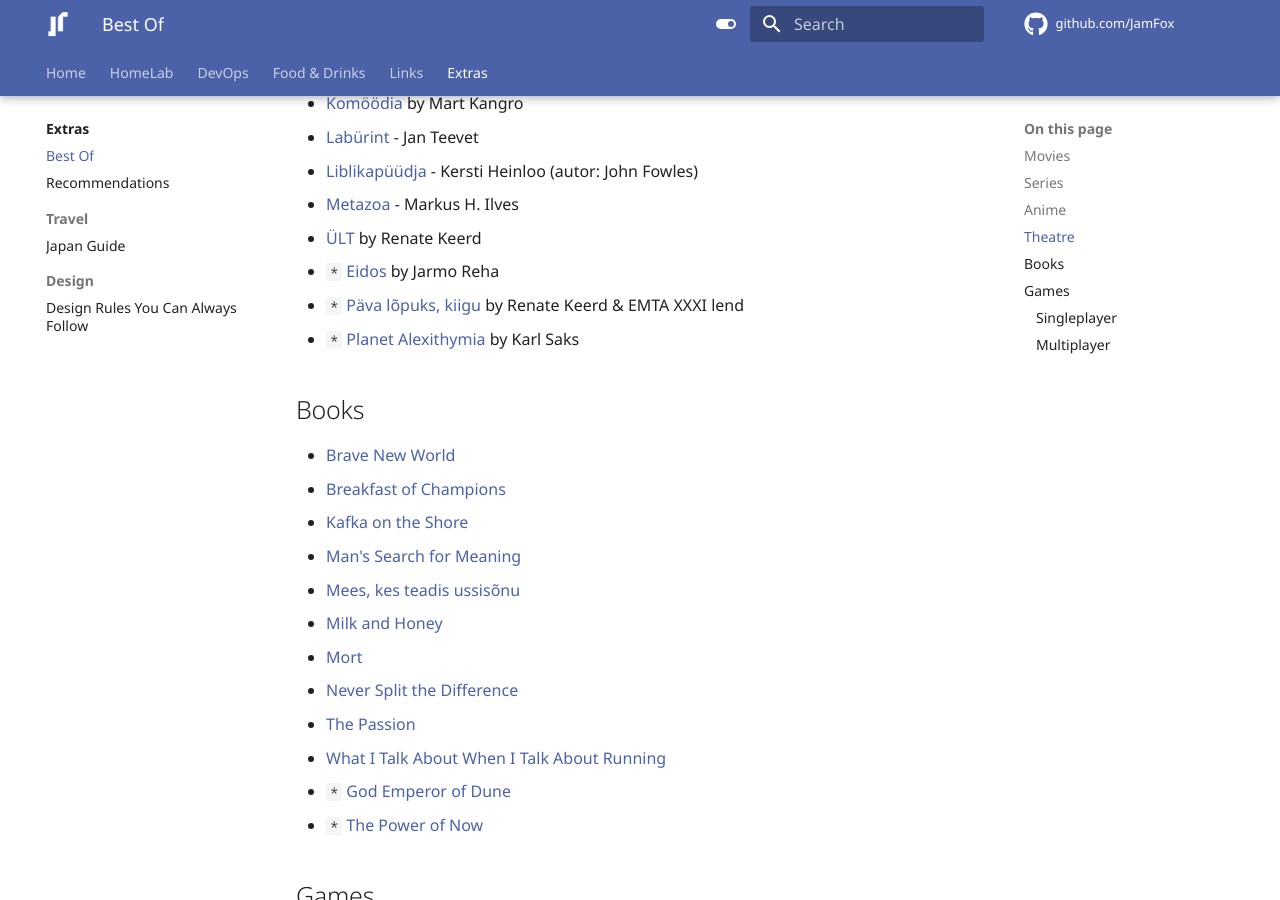
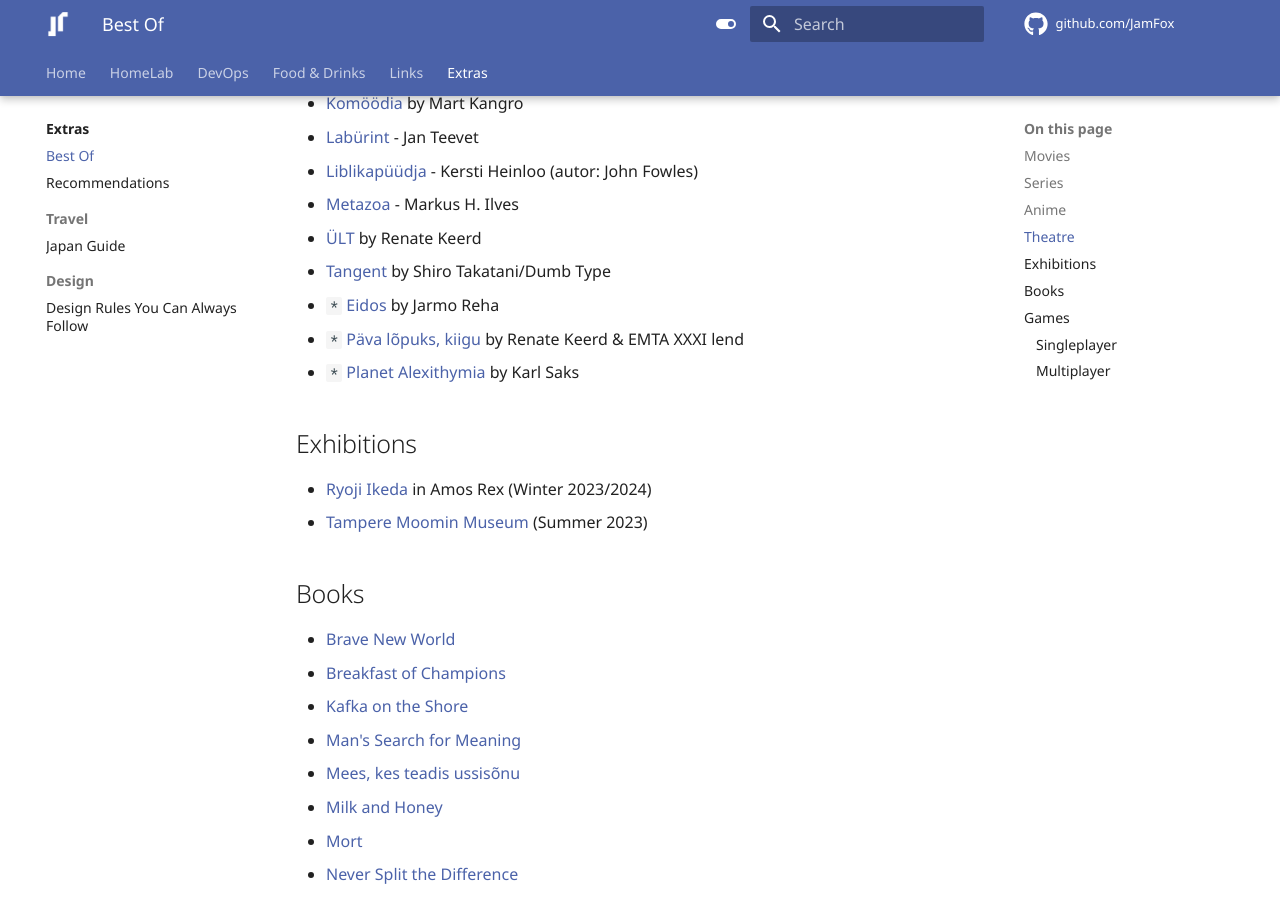
Before and after one commit to JamFox/docs.jamfox.dev, an MkDocs documentation site: the page built from docs/content/extras/bestof.md, in a window 1280 px wide and 900 px high, scrolled down 3618 px. Built offline with MkDocs 1.6.1 and Material for MkDocs 9.7.7, drawn with Linux system fonts in a browser that asks for light colours; comment, search, counter and statistics services are not loaded.

Commit message:
add exhibitions + tangent

```diff
--- a/docs/content/extras/bestof.md
+++ b/docs/content/extras/bestof.md
@@ -112,9 +112,15 @@ A collection of lists of what I believe to be the best of the best from each med
 - [Liblikapüüdja](https://www.kellerteater.ee/lavastused/liblikapyydja) - Kersti Heinloo (autor: John Fowles)
 - [Metazoa](https://linnateater.ee/lavastused/metazoa/) - Markus H. Ilves
 - [ÜLT](https://www.eestinoorsooteater.ee/et/%C3%BClt) by Renate Keerd
+- [Tangent](https://tartu2024.ee/shiro-takatani-dumb-type-tangent/) by Shiro Takatani/Dumb Type
 - `*` [Eidos](https://www.ekspeditsioon.com/lavastused/eidos) by Jarmo Reha
 - `*` [Päva lõpuks, kiigu](https://www.uusteater.ee/lavastused/renatexxxi) by Renate Keerd & EMTA XXXI lend
 - `*` [Planet Alexithymia](https://saal.ee/performance/planet-alexithymia-261/) by Karl Saks
+
+## Exhibitions
+
+- [Ryoji Ikeda](https://amosrex.fi/en/exhibitions/ryoji-ikeda/) in Amos Rex (Winter 2023/2024)
+- [Tampere Moomin Museum](https://www.muumimuseo.fi/en/etusivu/) (Summer 2023)
 
 ## Books
 
```
